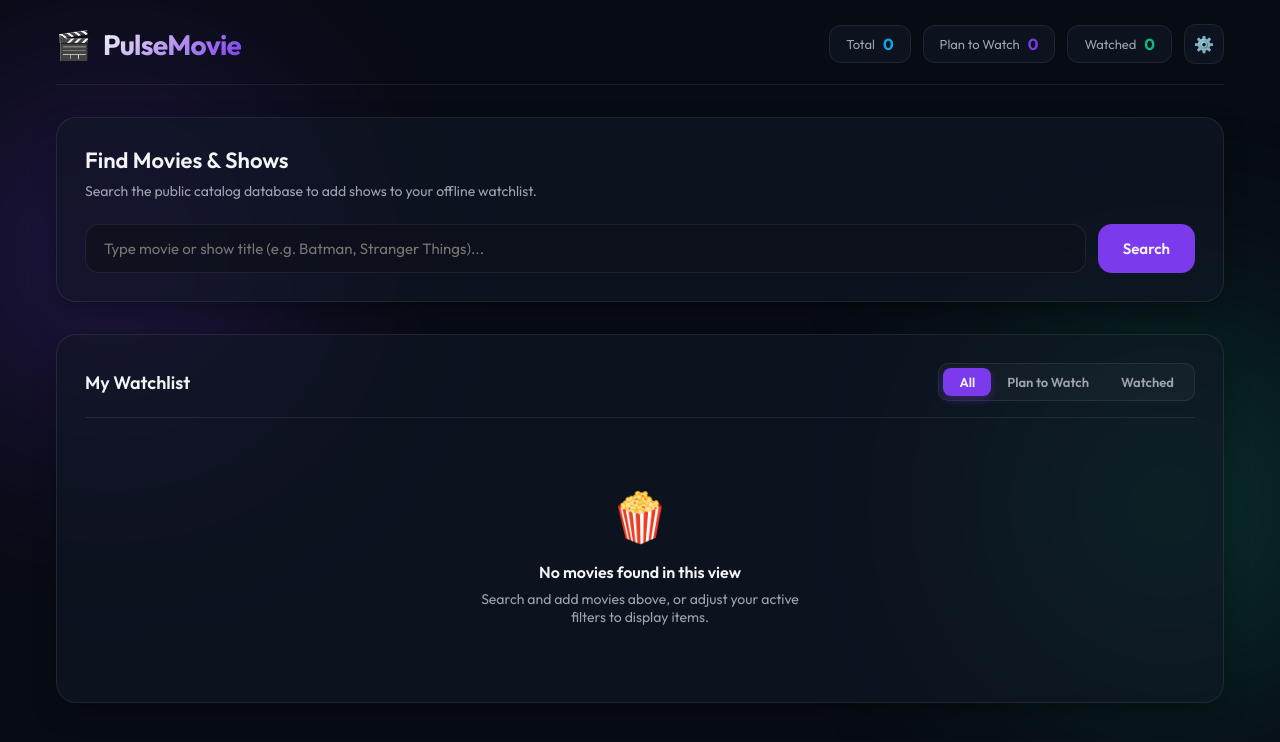
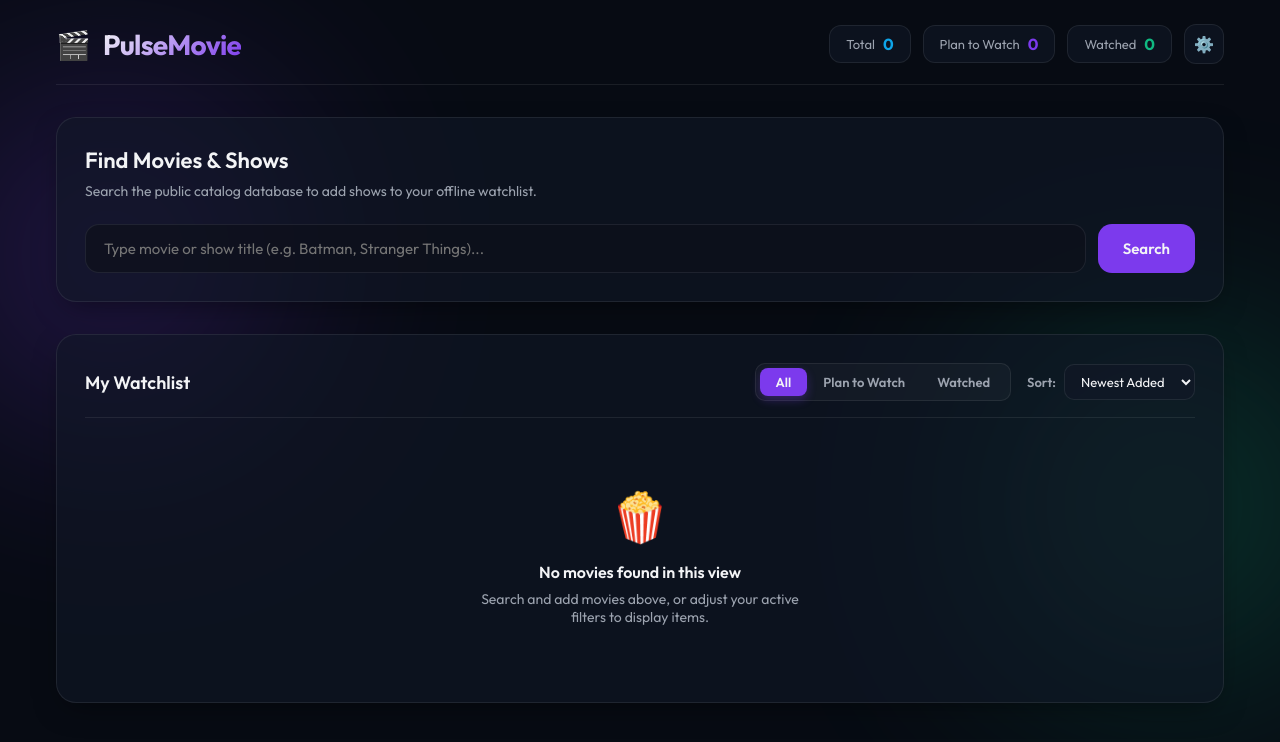
Before and after one commit to breakingthebot/movie-watchlist-vue, a Vue app: page / in a window 1280 px wide. Shown: the top 742 px of the page. Built offline with nearby package versions, Linux system fonts and the light colour scheme.

Commit message:
Add interactive watchlist sorting controls supporting Title, Rating, Release Year, and Date Added

```diff
--- a/src/App.vue
+++ b/src/App.vue
@@ -4,6 +4,8 @@ import { useWatchlist } from './composables/useWatchlist';
 import { useMovieSearch } from './composables/useMovieSearch';
 import { useWatchlistBackup } from './composables/useWatchlistBackup';
 import { getGenreStats } from './utils/stats';
+import { sortWatchlist } from './utils/sort';
+import type { SortOption } from './utils/sort';
 
 const { watchlist, addToWatchlist, removeFromWatchlist, toggleWatched, updateNotes, updateUserRating, updateWatchedAt } = useWatchlist();
 const { searchResults, isSearching, searchError, searchMovies, clearSearch, omdbApiKey, validateOmdbKey } = useMovieSearch();
@@ -13,6 +15,7 @@ const query = ref('');
 const activeTab = ref<'all' | 'plan' | 'watched'>('all');
 const selectedGenre = ref<string>('All');
 const activeNotesMovieId = ref<string | null>(null);
+const sortBy = ref<SortOption>('date-desc');
 
 const showAnalytics = ref(true);
 const genreStatsList = computed(() => getGenreStats(watchlist.value));
@@ -121,9 +124,9 @@ const availableGenres = computed(() => {
   return ['All', ...Array.from(genres).sort()];
 });
 
-// Filtered watchlist matching tab and genre selectors
+// Filtered and sorted watchlist matching tab, genre, and sort selectors
 const filteredWatchlist = computed(() => {
-  return watchlist.value.filter(movie => {
+  const filtered = watchlist.value.filter((movie) => {
     // Tab filter
     const matchesTab =
       activeTab.value === 'all' ||
@@ -132,11 +135,12 @@ const filteredWatchlist = computed(() => {
 
     // Genre filter
     const matchesGenre =
-      selectedGenre.value === 'All' ||
-      movie.genre.includes(selectedGenre.value);
+      selectedGenre.value === 'All' || movie.genre.includes(selectedGenre.value);
 
     return matchesTab && matchesGenre;
   });
+
+  return sortWatchlist(filtered, sortBy.value);
 });
 
 // Watchlist stats summary counters
@@ -284,6 +288,7 @@ const toggleNotesSection = (id: string) => {
         <div class="watchlist-header">
           <h3>My Watchlist</h3>
 
+          <div class="header-controls">
             <!-- Tabs selection bar -->
             <div class="tabs">
               <button
@@ -307,6 +312,20 @@ const toggleNotesSection = (id: string) => {
               >
                 Watched
               </button>
+            </div>
+
+            <!-- Sorting selector -->
+            <div class="sort-group">
+              <label for="sortSelect">Sort:</label>
+              <select id="sortSelect" v-model="sortBy" class="sort-select">
+                <option value="date-desc">Newest Added</option>
+                <option value="date-asc">Oldest Added</option>
+                <option value="title-asc">Title (A-Z)</option>
+                <option value="title-desc">Title (Z-A)</option>
+                <option value="rating-desc">Highest Rated</option>
+                <option value="year-desc">Release Year</option>
+              </select>
+            </div>
           </div>
         </div>
 
@@ -1448,4 +1467,40 @@ h3 {
   font-weight: 600;
   color: var(--accent-green);
 }
+
+/* Header controls and sorting styles */
+.header-controls {
+  display: flex;
+  align-items: center;
+  gap: 16px;
+  flex-wrap: wrap;
+}
+
+.sort-group {
+  display: flex;
+  align-items: center;
+  gap: 8px;
+}
+
+.sort-group label {
+  font-size: 13px;
+  font-weight: 600;
+  color: var(--text-secondary);
+}
+
+.sort-select {
+  background: var(--bg-card);
+  border: 1px solid var(--border-color);
+  border-radius: 10px;
+  color: var(--text-primary);
+  padding: 8px 12px;
+  font-family: inherit;
+  font-size: 13px;
+  outline: none;
+  cursor: pointer;
+}
+
+.sort-select:focus {
+  border-color: var(--accent-purple);
+}
 </style>
--- /dev/null
+++ b/src/utils/sort.ts
@@ -0,0 +1,44 @@
+/*
+ * src/utils/sort.ts
+ * Pure utility function to sort watchlist movie arrays.
+ * Created: 2026-07-23
+ */
+
+import type { Movie } from '../composables/useWatchlist';
+
+export type SortOption =
+  | 'date-desc'
+  | 'date-asc'
+  | 'title-asc'
+  | 'title-desc'
+  | 'rating-desc'
+  | 'year-desc';
+
+/**
+ * Sorts an array of movies according to the selected criterion.
+ * @param movies List of movies to sort.
+ * @param sortBy Sorting option key.
+ * @returns Sorted copy of movie array.
+ */
+export function sortWatchlist(movies: Movie[], sortBy: SortOption): Movie[] {
+  const list = [...movies];
+
+  return list.sort((a, b) => {
+    switch (sortBy) {
+      case 'date-desc':
+        return new Date(b.addedAt).getTime() - new Date(a.addedAt).getTime();
+      case 'date-asc':
+        return new Date(a.addedAt).getTime() - new Date(b.addedAt).getTime();
+      case 'title-asc':
+        return a.title.localeCompare(b.title);
+      case 'title-desc':
+        return b.title.localeCompare(a.title);
+      case 'rating-desc':
+        return (b.userRating || 0) - (a.userRating || 0);
+      case 'year-desc':
+        return (parseInt(b.year, 10) || 0) - (parseInt(a.year, 10) || 0);
+      default:
+        return 0;
+    }
+  });
+}
```
Also changed, not shown: 2 other files (tests, documents, lock files or other folders). Lines whose indentation alone changed are shown as unchanged.
